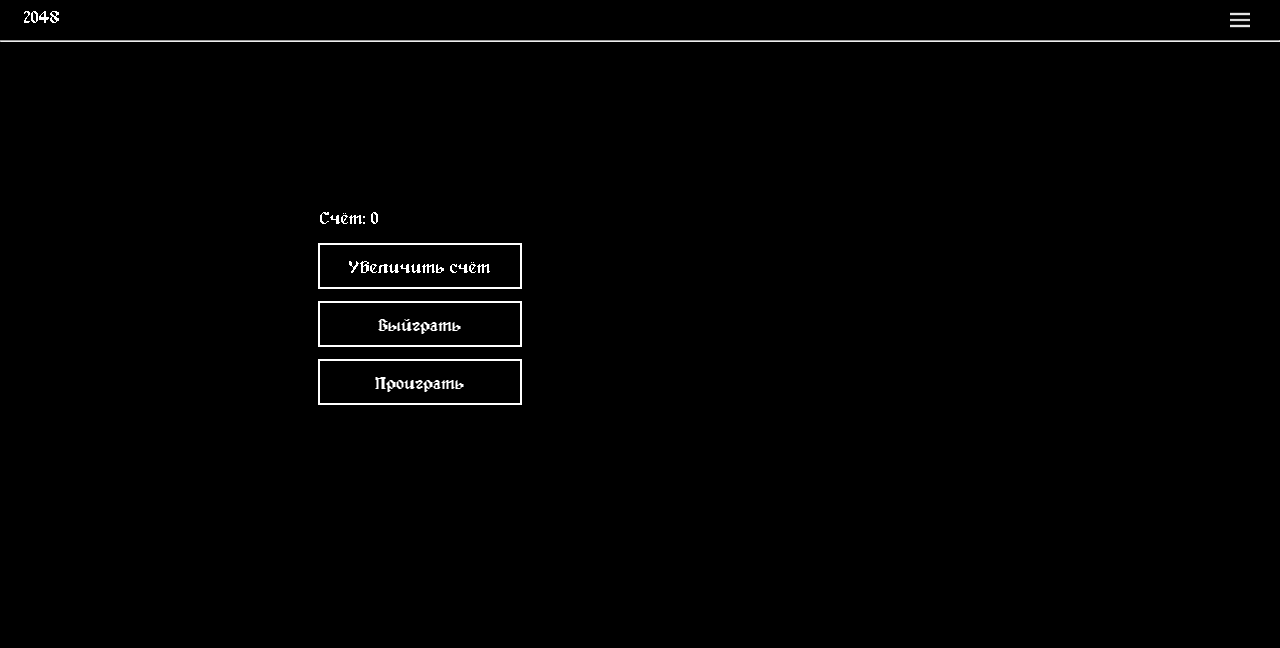
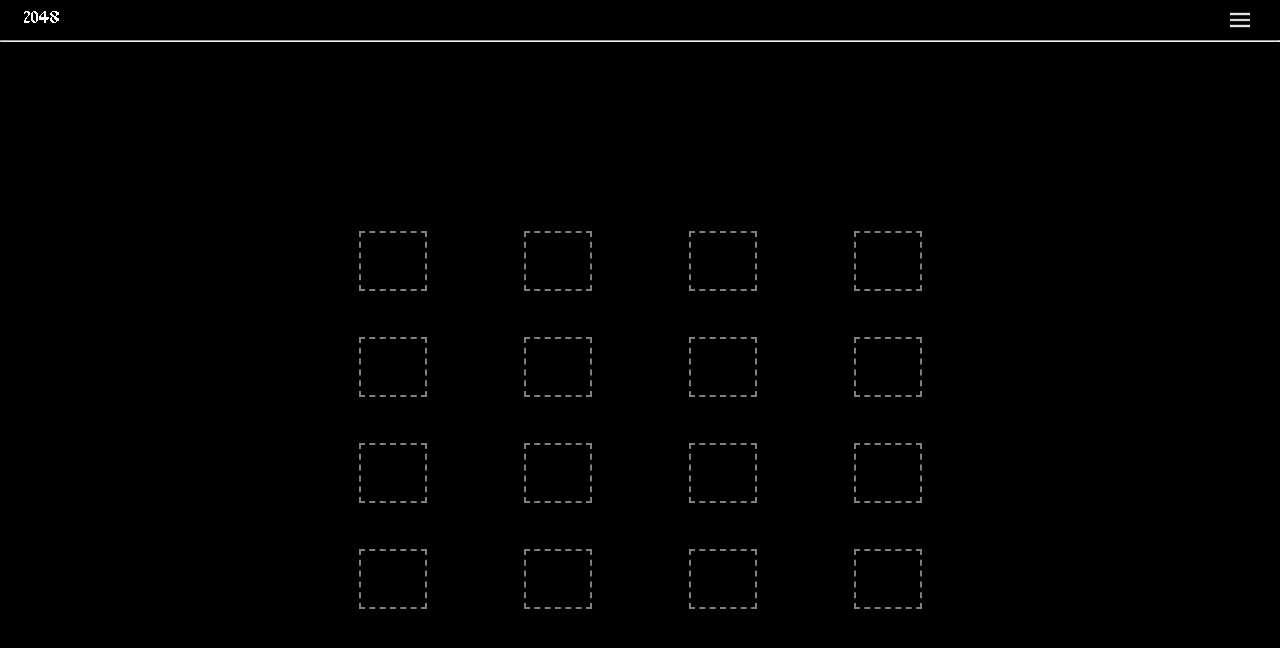
Before and after one commit to 8SlyFox8/game2038, a Vue app in the folder app/game/: page /game in a window 1280 px wide. Shown: the top 648 px of the page. Built offline with nearby package versions, Linux system fonts and the light colour scheme.

Commit message:
Сделана визуальная часть самой игры

```diff
--- /dev/null
+++ b/app/game/src/components/game/playingField/EmptyCell.vue
@@ -0,0 +1,26 @@
+<template>
+    <div>
+        <div class="playing-field_empty-space">
+        </div>
+        <div class="playing-field_empty-cell">
+        </div>
+    </div>
+</template>
+
+<style scoped>
+.playing-field_empty-space{
+    width: 5vw;
+    height: 3vh;
+    background-color: black;
+    border-left: 2px solid black;
+    border-right: 2px solid black;
+    border-top: 2px solid black;
+}
+
+.playing-field_empty-cell{
+    width: 5vw;
+    height: 7vh;
+    background-color: black;
+    border: 2px dashed rgba(255, 255, 255, 0.5);
+}
+</style>
--- /dev/null
+++ b/app/game/src/components/game/playingField/EnemyCell.vue
@@ -0,0 +1,102 @@
+<script setup>
+import { onMounted, onUnmounted, ref } from 'vue'
+
+const enemyCellProps = defineProps(['number'])
+
+const pupilLeft = ref(null)
+const pupilRight = ref(null)
+
+const handleMouseMove = (e) => {
+    if (pupilLeft.value) {
+        movePupil(pupilLeft.value, e)
+    }
+    if (pupilRight.value) {
+        movePupil(pupilRight.value, e)
+    }
+}
+
+const movePupil = (pupil, e) => {
+    const rect = pupil.getBoundingClientRect()
+    const x = (e.pageX - rect.left) / 150 + 'px'
+    const y = (e.pageY - rect.top) / 150 + 'px'
+    pupil.style.transform = `translate3d(${x}, ${y}, 0px)`
+}
+
+onMounted(() => {
+    window.addEventListener('mousemove', handleMouseMove)
+})
+
+onUnmounted(() => {
+    window.removeEventListener('mousemove', handleMouseMove)
+})
+</script>
+
+<template>
+    <div>
+        <div class="playing-field_enemy-cell">
+            <p class="playing-field_enemy-cell_number"> {{ number }} </p>
+        </div>
+        <div class="playing-field_enemy-face">
+            <div class="playing-field_enemy-face_eye">
+                <div
+                    ref="pupilLeft"
+                    class="playing-field_enemy-face_eye_pupil"
+                >
+                </div>
+            </div>
+            <div class="playing-field_enemy-face_eye">
+                <div
+                    ref="pupilRight"
+                    class="playing-field_enemy-face_eye_pupil"
+                >
+                </div>
+            </div>
+        </div>
+    </div>
+
+</template>
+
+<style scoped>
+.playing-field_enemy-cell, .playing-field_enemy-face{
+    width: 5vw;
+    background-color: black;
+    border-left: 2px solid white;
+    border-right: 2px solid white;
+    border-bottom: 2px solid white;
+}
+
+.playing-field_enemy-cell{
+    border-top: 2px solid white;
+    height: 7vh;
+    display: flex;
+    justify-content: center;
+    align-items: center;
+}
+
+.playing-field_enemy-cell_number {
+    font-size: 4vh;
+}
+
+.playing-field_enemy-face{
+    height: 3vh;
+    display: flex;
+    align-items: center;
+    justify-content: space-around;
+}
+
+.playing-field_enemy-face_eye{
+    width: 1vw;
+    height: 1vh;
+    background-color: white;
+    display: flex;
+    align-items: center;
+    justify-content: center;
+    overflow: hidden;
+}
+
+.playing-field_enemy-face_eye_pupil{
+    width: 0.5vmin;
+    height: 0.5vmin;
+    background-color: black;
+}
+</style>
--- /dev/null
+++ b/app/game/src/components/game/playingField/PlayingField.vue
@@ -0,0 +1,51 @@
+<script setup>
+import { computed } from 'vue'
+import EmptyCell from '@/components/game/playingField/EmptyCell.vue'
+import EnemyCell from '@/components/game/playingField/EnemyCell.vue'
+import { useGameSaveStore } from '@/stores/gameSave'
+
+const gameSaveStore = useGameSaveStore()
+const filteredPlayingField = computed(() => {
+    return gameSaveStore.playingField
+})
+</script>
+
+<template>
+    <div class="playing-field">
+        <EmptyCell
+            v-for="(number, index) in gameSaveStore.playingField"
+            :key="index"
+        />
+    </div>
+    <div class="playing-field-overlay">
+        <template
+            v-for="(number, index) in filteredPlayingField"
+            :key="index"
+        >
+            <EnemyCell
+                v-if="number !== 0"
+                :number="number"
+            />
+            <div v-else>
+            </div>
+        </template>
+    </div>
+</template>
+
+<style scoped>
+.playing-field, .playing-field-overlay {
+    display: grid;
+    grid-template-columns: repeat(4, 1fr);
+    grid-template-rows: repeat(4, 1fr);
+    justify-items: center;
+    width: 100%;
+    margin: 0 auto;
+    gap: 20px;
+}
+
+.playing-field-overlay {
+    position: absolute;
+    top: 0;
+    left: 0;
+}
+</style>
--- a/app/game/src/stores/gameSave.js
+++ b/app/game/src/stores/gameSave.js
@@ -4,24 +4,53 @@ import { ref } from 'vue'
 export const useGameSaveStore = defineStore('gameSave', () => {
     const score = ref(0)
     const isGameStarted = ref(false)
+    const playingField = ref(createEmptyPlayingField())
+
+    function createEmptyPlayingField() {
+        return Array(16).fill(0)
+    }
 
     function setScore(newScore) {
         score.value = newScore
     }
 
+    function resetPlayingField() {
+        playingField.value = createEmptyPlayingField()
+        placeTwoRandomTwos()
+
+    }
+
+    function placeTwoRandomTwos() {
+        const emptyCellIndices = Array.from({ length: 16 }, (_, i) => i)
+
+        for (let i = emptyCellIndices.length - 1; i > 0; i--) {
+            const j = Math.floor(Math.random() * (i + 1))
+            [emptyCellIndices[i], emptyCellIndices[j]] = [emptyCellIndices[j], emptyCellIndices[i]]
+        }
+
+        const position1 = emptyCellIndices[0]
+        const position2 = emptyCellIndices[1]
+
+        playingField.value[position1] = 2
+        playingField.value[position2] = 2
+    }
+
     function startNewGame() {
         score.value = 0
         isGameStarted.value = true
+        resetPlayingField()
     }
 
     function resetGame() {
         score.value = 0
         isGameStarted.value = false
+        resetPlayingField()
     }
 
     return {
         score,
         isGameStarted,
+        playingField,
         setScore,
         startNewGame,
         resetGame
--- a/app/game/src/views/GameView.vue
+++ b/app/game/src/views/GameView.vue
@@ -1,6 +1,7 @@
 <script setup>
 import { ref } from 'vue'
 import GameRecordsModal from '@/components/game/GameRecordsModal.vue'
+import PlayingField from '@/components/game/playingField/PlayingField.vue'
 import { useGameSaveStore } from '@/stores/gameSave'
 
 const gameSaveStore = useGameSaveStore()
@@ -22,22 +23,7 @@ function openGameRecordsModal() {
 
 <template>
     <div class="game">
-        <p>Счёт: {{ gameSaveStore.score }}</p>
-        <button
-            @click="gameSaveStore.setScore(gameSaveStore.score + 2)"
-        >
-            Увеличить счёт
-        </button>
-        <button
-            @click="openWinGameRecordsModal"
-        >
-            Выйграть
-        </button>
-        <button
-            @click="openGameRecordsModal"
-        >
-            Проиграть
-        </button>
+        <PlayingField/>
     </div>
     <GameRecordsModal
         v-model:isOpenGameRecordsModal="isOpenGameRecordsModal"
@@ -52,5 +38,6 @@ function openGameRecordsModal() {
     gap: 16px;
     width: 50vw;
     height: 50vh;
+    position: relative;
 }
 </style>
```
